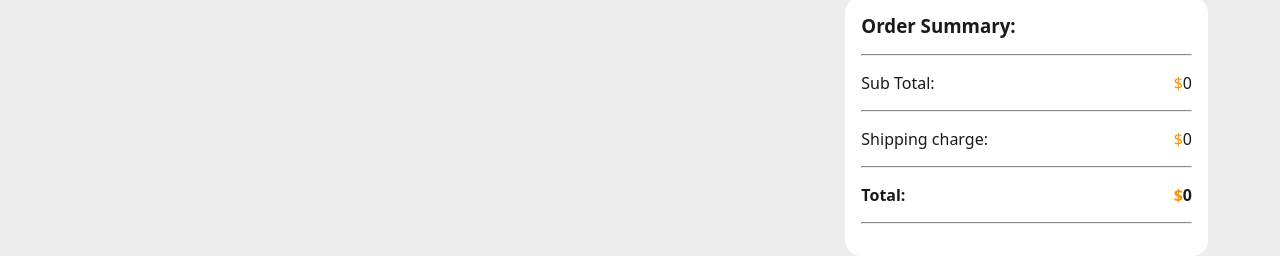
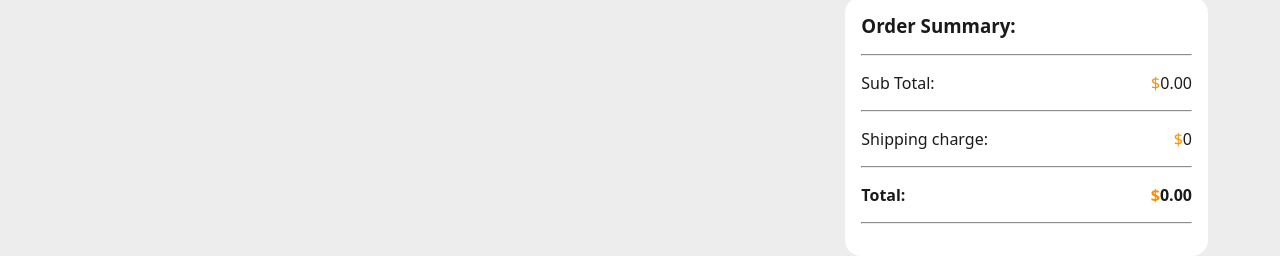
Before and after one commit to Darknab/shopping-card, a React (Vite) app: page /cart in a window 1280 px wide. Shown: the part 238-494 px from the top of the page. Built offline with nearby package versions, Linux system fonts and the light colour scheme.

Commit message:
Fix the prices display to always show 2 decimals

```diff
--- a/src/components/Cart.jsx
+++ b/src/components/Cart.jsx
@@ -41,8 +41,8 @@ export default function Cart() {
     return subTotal > 0 ? subTotal + 25 : 0;
   }
 
-  const subTotal = calculateSubTotal();
-  const total = calculateTotal();
+  const subTotal = calculateSubTotal().toFixed(2);
+  const total = calculateTotal().toFixed(2);
 
   return (
     <div className="container">
@@ -95,7 +95,7 @@ export default function Cart() {
           <hr />
           <p>Sub Total: <span className="dollar">$</span><span>{subTotal}</span></p>
           <hr />
-          <p>Shipping charge: <span className="dollar">$</span><span>{subTotal > 0 ? 25 : 0}</span></p>
+          <p>Shipping charge: <span className="dollar">$</span><span>{subTotal > 0 ? 25.00 : 0}</span></p>
           <hr />
           <p className="summary-total">Total: <span className="dollar">$</span><span>{total}</span></p>
           <hr />
```
